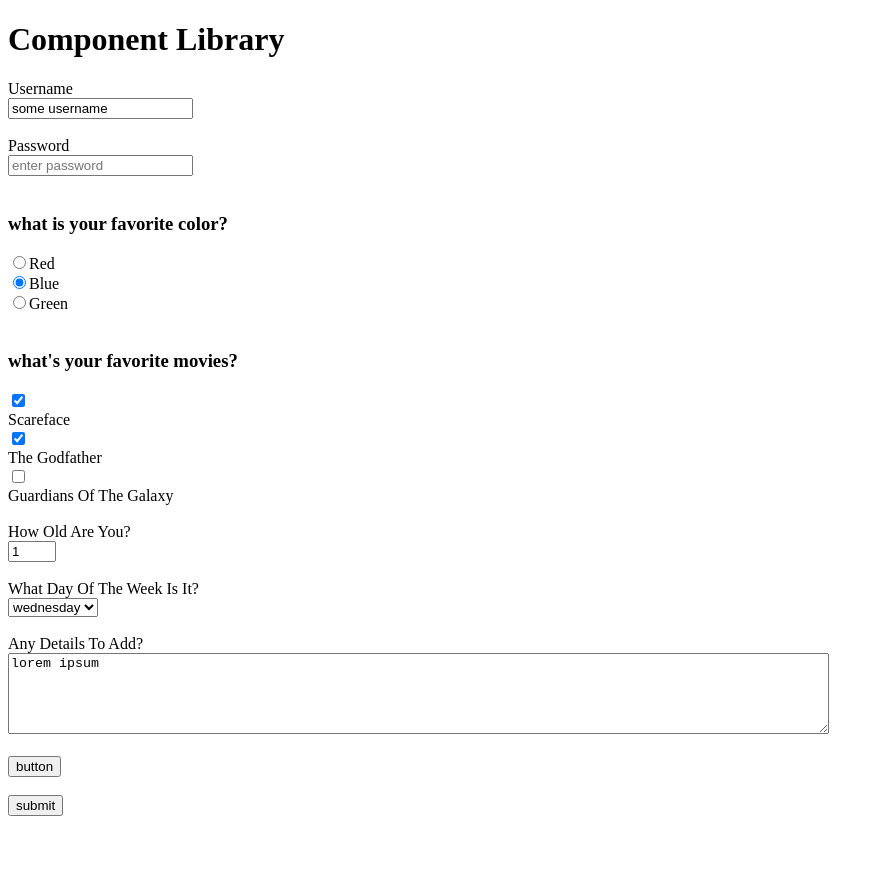
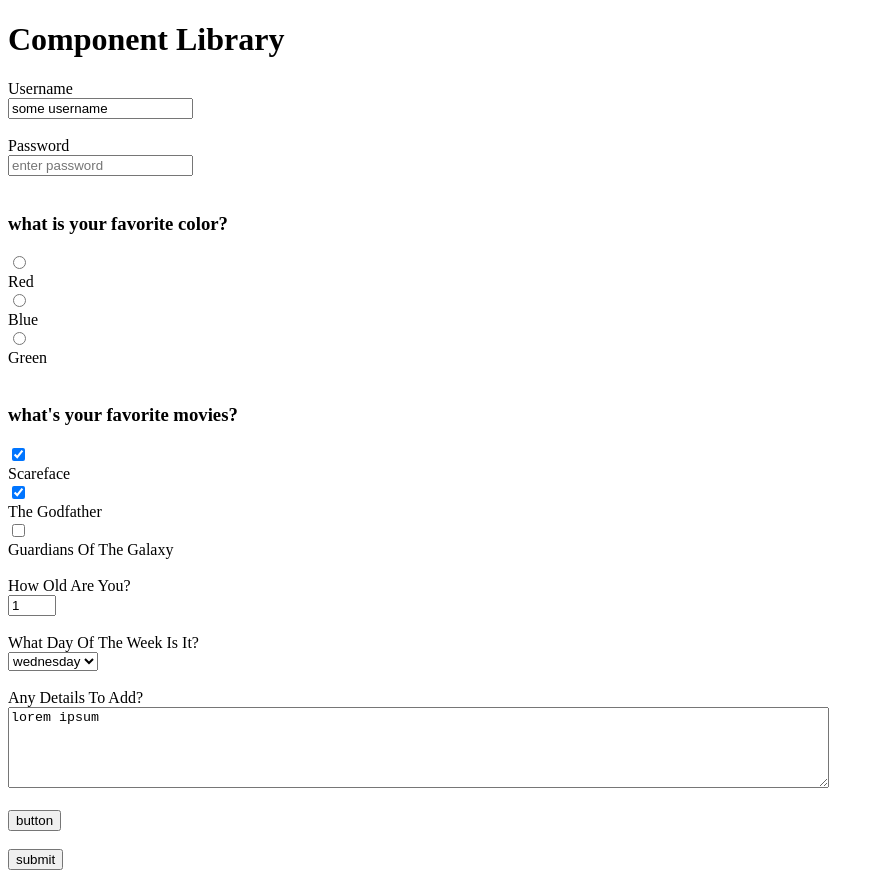
Before and after one commit to WebMediaSolutionz/components-library, an Angular app: page / in a window 1280 px wide. Shown: the whole page, without its empty margins (0-884 px from the left). Before the commit the page ends 824 px from the top, so only its background shows below. Built offline with nearby package versions, Linux system fonts and the light colour scheme.

Commit message:
fixing radio button form submissions

```diff
--- a/src/app/components/app/app.component.ts
+++ b/src/app/components/app/app.component.ts
@@ -3,7 +3,11 @@ import { FormBuilder, FormGroup, Validators } from '@angular/forms';
 import { Observable } from 'rxjs';
 
 // Custom Types
+
+// Enums
 import { InputType } from '../../shared/custom-types/form-fields/enums/input-type.enum';
+
+// Interfaces
 import { field } from '../../shared/custom-types/form-fields/interfaces/field';
 import { textbox } from '../../shared/custom-types/form-fields/interfaces/textbox';
 import { password } from '../../shared/custom-types/form-fields/interfaces/password';
@@ -14,8 +18,10 @@ import { dropdown } from '../../shared/custom-types/form-fields/interfaces/dropd
 import { textarea } from '../../shared/custom-types/form-fields/interfaces/textarea';
 import { button } from '../../shared/custom-types/form-fields/interfaces/button';
 import { submit } from '../../shared/custom-types/form-fields/interfaces/submit';
-import { fieldGroup } from '../../shared/custom-types/form-fields/interfaces/field-group';
+import { radioGroup } from '../../shared/custom-types/form-fields/interfaces/radio-group';
+import { checkboxGroup } from '../../shared/custom-types/form-fields/interfaces/checkbox-group';
 
+// Classes
 import { Field } from '../../shared/custom-types/form-fields/classes/field';
 import { Textbox } from '../../shared/custom-types/form-fields/classes/textbox';
 import { Password } from '../../shared/custom-types/form-fields/classes/password';
@@ -26,7 +32,8 @@ import { Dropdown } from '../../shared/custom-types/form-fields/classes/dropdown
 import { Textarea } from '../../shared/custom-types/form-fields/classes/textarea';
 import { Button } from '../../shared/custom-types/form-fields/classes/button';
 import { Submit } from '../../shared/custom-types/form-fields/classes/submit';
-import { FieldGroup } from '../../shared/custom-types/form-fields/classes/field-group';
+import { RadioGroup } from '../../shared/custom-types/form-fields/classes/radio-group';
+import { CheckboxGroup } from '../../shared/custom-types/form-fields/classes/checkbox-group';
 
 @Component({
   moduleId: module.id,
@@ -47,7 +54,7 @@ export class AppComponent implements OnInit {
 
   public radioField3: Radio;
 
-  public radios: FieldGroup;
+  public radios: RadioGroup;
 
   public checkboxField1: Checkbox;
 
@@ -55,7 +62,7 @@ export class AppComponent implements OnInit {
 
   public checkboxField3: Checkbox;
 
-  public checkboxes: FieldGroup;
+  public checkboxes: CheckboxGroup;
 
   public numberField: NumberField;
 
@@ -64,8 +71,6 @@ export class AppComponent implements OnInit {
   public textareaField: Textarea;
 
   public buttonField: Button;
-
-  public submitField: Submit;
 
   public myForm: FormGroup;
 
@@ -137,7 +142,7 @@ export class AppComponent implements OnInit {
     this.radioField3.value = this.radioField3.label = 'green';
     this.radioField3.checked = false;
 
-    this.radios = new FieldGroup({
+    this.radios = new RadioGroup({
       type: InputType.radiogroup,
       title: 'what is your favorite color?',
       group_name: `favorite_color`,
@@ -166,7 +171,7 @@ export class AppComponent implements OnInit {
     this.checkboxField3.label = 'guardians of the galaxy';
     this.checkboxField3.checked = false;
 
-    this.checkboxes = new FieldGroup({
+    this.checkboxes = new CheckboxGroup({
       type: InputType.checkboxgroup,
       title: `what's your favorite movies?`,
       group_name: `favorite_movies`,
@@ -226,10 +231,5 @@ export class AppComponent implements OnInit {
       type: InputType.button,
       value: 'button'
     });
-
-    this.submitField = new Submit({
-      type: InputType.submit,
-      value: 'submit'
-    });
   }
 }
--- a/src/app/shared/components/checkbox-group/checkbox-group.component.ts
+++ b/src/app/shared/components/checkbox-group/checkbox-group.component.ts
@@ -1,7 +1,7 @@
 import { Component, OnInit, Input } from '@angular/core';
 import { FormGroup } from '@angular/forms';
 
-import { fieldGroup } from '../../custom-types/form-fields/interfaces/field-group';
+import { checkboxGroup } from '../../custom-types/form-fields/interfaces/checkbox-group';
 
 @Component({
   moduleId: module.id,
@@ -11,9 +11,9 @@ import { fieldGroup } from '../../custom-types/form-fields/interfaces/field-grou
 })
 export class CheckboxGroupComponent implements OnInit {
 
-  public fieldProperties: fieldGroup;
+  public fieldProperties: checkboxGroup;
 
-  @Input() public fieldSpecs: fieldGroup = null;
+  @Input() public fieldSpecs: checkboxGroup = null;
 
   @Input() public group: FormGroup = null;
 
--- a/src/app/shared/components/radio-group/radio-group.component.html
+++ b/src/app/shared/components/radio-group/radio-group.component.html
@@ -1,7 +1,7 @@
 <h3>{{ fieldProperties.title }}</h3>
 
 <div *ngFor="let item of fieldProperties.items">
-  <app-radio [fieldSpecs]="item" [group]="group"></app-radio>
+  <app-radio [fieldSpecs]="item" [group]="group" (radioSelected)="uncheckOthers($event)"></app-radio>
 
   <label>{{ item.label | capitalize }}</label>
 </div>
--- a/src/app/shared/components/radio-group/radio-group.component.ts
+++ b/src/app/shared/components/radio-group/radio-group.component.ts
@@ -1,7 +1,7 @@
 import { Component, OnInit, Input } from '@angular/core';
 import { FormGroup } from '@angular/forms';
 
-import { fieldGroup } from '../../custom-types/form-fields/interfaces/field-group';
+import { radioGroup } from '../../custom-types/form-fields/interfaces/radio-group';
 
 @Component({
   moduleId: module.id,
@@ -11,9 +11,9 @@ import { fieldGroup } from '../../custom-types/form-fields/interfaces/field-grou
 })
 export class RadioGroupComponent implements OnInit {
 
-  public fieldProperties: fieldGroup;
+  public fieldProperties: radioGroup;
 
-  @Input() public fieldSpecs: fieldGroup = null;
+  @Input() public fieldSpecs: radioGroup = null;
 
   @Input() public group: FormGroup = null;
 
@@ -25,4 +25,12 @@ export class RadioGroupComponent implements OnInit {
     }
   }
 
+  public uncheckOthers(value: string): void {
+    this.fieldProperties.items.forEach(item => {
+      if (item.value !== value) {
+        item.checked = false;
+      }
+    });
+  }
+
 }
--- a/src/app/shared/components/radio/radio.component.html
+++ b/src/app/shared/components/radio/radio.component.html
@@ -1,5 +1,9 @@
-<input
-  type="radio"
-  [name]="fieldProperties.name"
-  [value]="fieldProperties.value"
-  [checked]="fieldProperties.checked">
+<div [formGroup]="group">
+  <input
+    type="radio"
+    [name]="fieldProperties.name"
+    [value]="fieldProperties.value"
+    [checked]="fieldProperties.checked"
+    [formControlName]="fieldProperties.name"
+    (click)="select(fieldProperties.value)">
+</div>
--- a/src/app/shared/components/radio/radio.component.ts
+++ b/src/app/shared/components/radio/radio.component.ts
@@ -1,4 +1,4 @@
-import { Component, OnInit, Input } from '@angular/core';
+import { Component, OnInit, Input, Output, EventEmitter } from '@angular/core';
 import { FormGroup } from '@angular/forms';
 
 import { radio } from '../../custom-types/form-fields/interfaces/radio';
@@ -13,6 +13,8 @@ export class RadioComponent implements OnInit {
 
   public fieldProperties: radio;
 
+  @Output() public radioSelected = new EventEmitter();
+
   @Input() public fieldSpecs: radio = null;
 
   @Input() public group: FormGroup = null;
@@ -25,4 +27,9 @@ export class RadioComponent implements OnInit {
     }
   }
 
+  public select(value: string): void {
+    this.fieldProperties.checked = true;
+    this.radioSelected.emit(value);
+  }
+
 }
--- /dev/null
+++ b/src/app/shared/custom-types/form-fields/classes/checkbox-group.ts
@@ -0,0 +1,14 @@
+import { InputType } from '../enums/input-type.enum';
+import { checkboxGroup } from '../interfaces/checkbox-group';
+import { FieldGroup } from '../classes/field-group';
+import { Checkbox } from '../classes/checkbox';
+
+export class CheckboxGroup extends FieldGroup implements checkboxGroup {
+    public type: InputType = InputType.checkboxgroup;
+
+    public items: Checkbox[];
+
+    constructor(checkboxGroup?: checkboxGroup) {
+        super(checkboxGroup);
+    }
+}
--- /dev/null
+++ b/src/app/shared/custom-types/form-fields/classes/radio-group.ts
@@ -0,0 +1,14 @@
+import { InputType } from '../enums/input-type.enum';
+import { radioGroup } from '../interfaces/radio-group';
+import { FieldGroup } from '../classes/field-group';
+import { Radio } from '../classes/radio';
+
+export class RadioGroup extends FieldGroup implements radioGroup {
+    public type: InputType = InputType.radiogroup;
+
+    public items: Radio[];
+
+    constructor(radioGroup?: radioGroup) {
+        super(radioGroup);
+    }
+}
--- /dev/null
+++ b/src/app/shared/custom-types/form-fields/interfaces/checkbox-group.ts
@@ -0,0 +1,7 @@
+import { InputType } from '../enums/input-type.enum';
+import { fieldGroup } from './field-group';
+import { checkbox } from './checkbox';
+
+export interface checkboxGroup extends fieldGroup {
+    items: checkbox[];
+}
--- /dev/null
+++ b/src/app/shared/custom-types/form-fields/interfaces/radio-group.ts
@@ -0,0 +1,7 @@
+import { InputType } from '../enums/input-type.enum';
+import { fieldGroup } from './field-group';
+import { radio } from './radio';
+
+export interface radioGroup extends fieldGroup {
+    items: radio[];
+}
```
